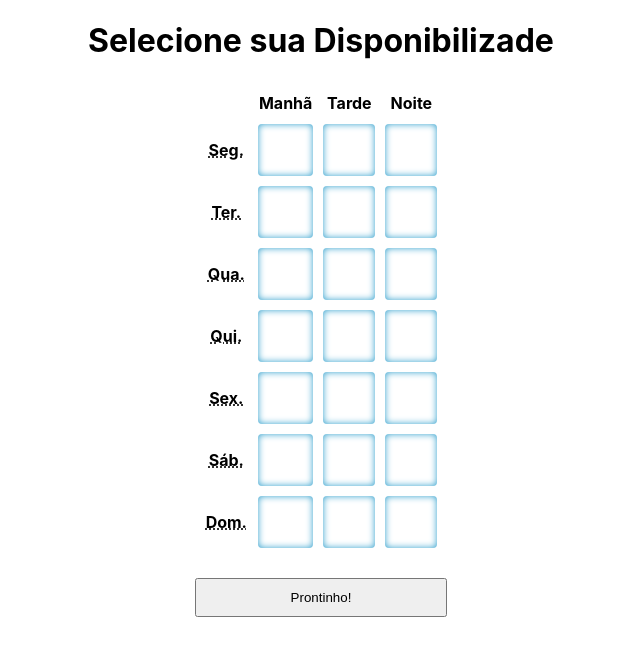
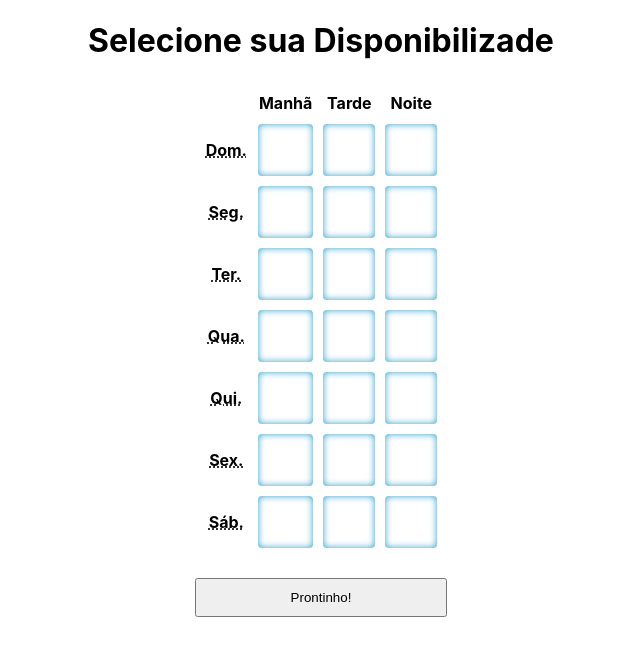
Before and after one commit to cristurm/week-availability-picker, a React (Create React App) app: page / in a window 1280 px wide. Shown: the top 656 px of the page, without its empty margins (319-959 px from the left). Built offline with nearby package versions, Linux system fonts and the light colour scheme.

Commit message:
starts week with sunday

```diff
--- a/src/WeekDays.js
+++ b/src/WeekDays.js
@@ -1,4 +1,9 @@
 export default [
+  {
+    longName: "Domingo",
+    abbreviatedName: "Dom.",
+    shortName: "domingo"
+  },
   {
     longName: "Segunda-feira",
     abbreviatedName: "Seg.",
@@ -28,10 +33,5 @@ export default [
     longName: "Sábado",
     abbreviatedName: "Sáb.",
     shortName: "sabado"
-  },
-  {
-    longName: "Domingo",
-    abbreviatedName: "Dom.",
-    shortName: "domingo"
   }
 ]
```
